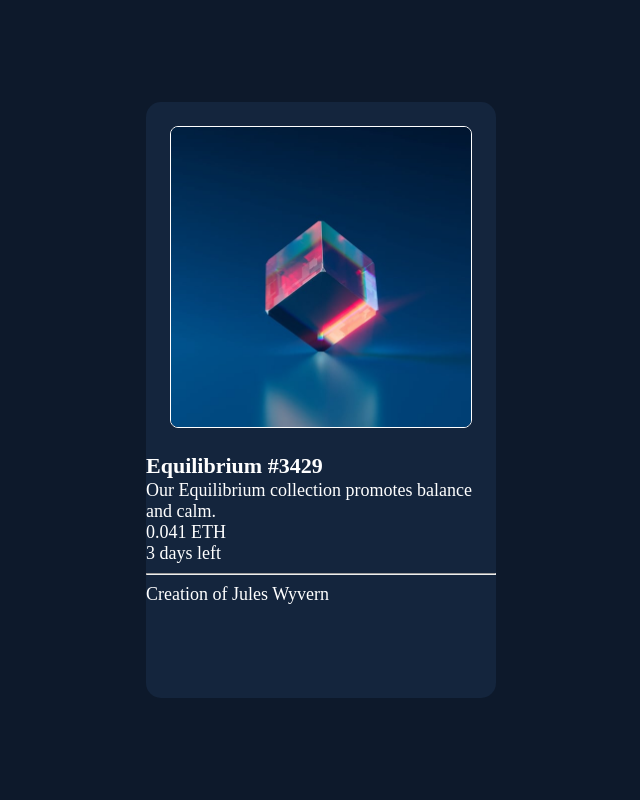
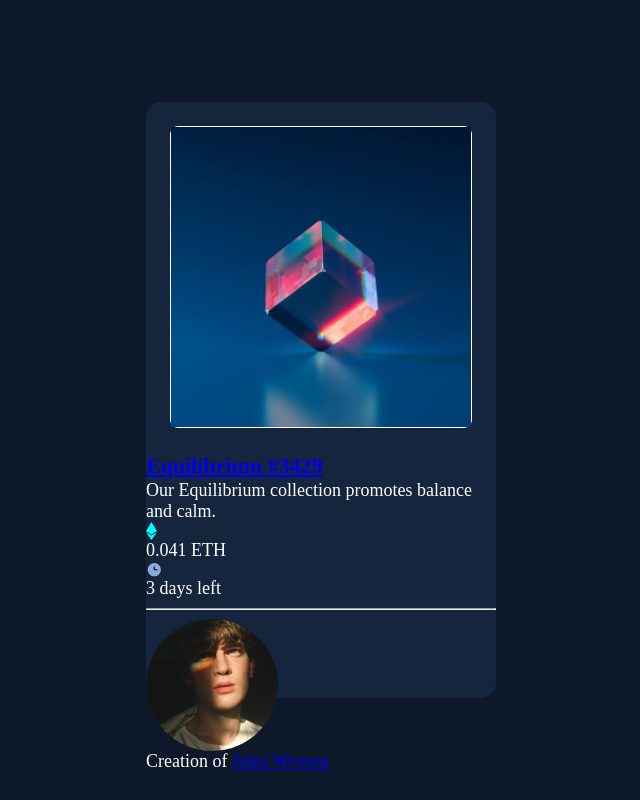
Before and after one commit to shrki416/nft-preview-card-component, a plain HTML site: page index.html in a window 1280 px wide. Shown: the whole page, without its empty margins (319-959 px from the left). Drawn offline with Linux system fonts and the light colour scheme.

Commit message:
Update Markup

```diff
--- a/index.html
+++ b/index.html
@@ -17,29 +17,36 @@
   </head>
   <body>
     <div class="container">
-      <img
-        class="hero-img"
-        src="./images/image-equilibrium.jpg"
-        alt="NFT preview"
-      />
+      <div class="hero-img">
+        <img src="./images/image-equilibrium.jpg" alt="NFT preview" />
+      </div>
       <header>
-        <h1>Equilibrium #3429</h1>
+        <h1>
+          <a href="#">Equilibrium #3429</a>
+        </h1>
       </header>
 
       <main>
         <p>Our Equilibrium collection promotes balance and calm.</p>
 
-        <div>
-          <div>0.041 ETH</div>
-          <div>3 days left</div>
+        <div class="wrapper">
+          <div class="product-price">
+            <img src="./images/icon-ethereum.svg" alt="ethereum icon" />
+            <span>0.041 ETH</span>
+          </div>
+
+          <div class="product-countdown">
+            <img src="./images/icon-clock.svg" alt="clock icon" />
+            <span>3 days left</span>
+          </div>
         </div>
       </main>
 
       <hr />
 
       <footer>
-        <img src="" alt="" />
-        <p>Creation of <span>Jules Wyvern</span></p>
+        <img src="./images/image-avatar.png" alt="product-creator" />
+        <p>Creation of <a href="#">Jules Wyvern</a></p>
       </footer>
     </div>
   </body>
```
